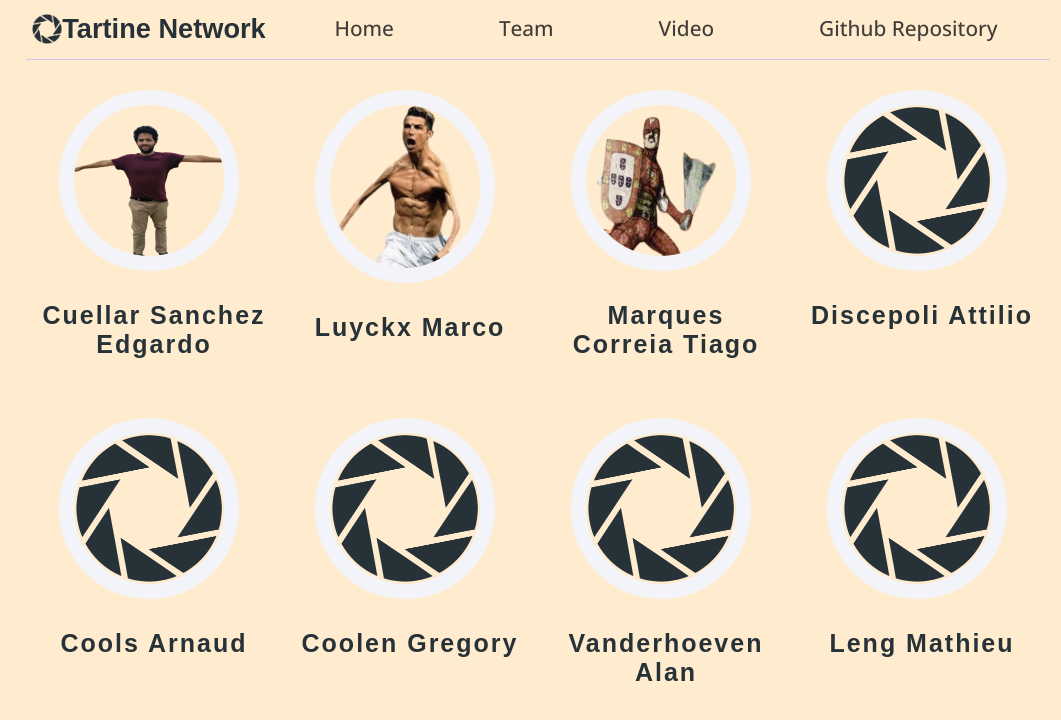
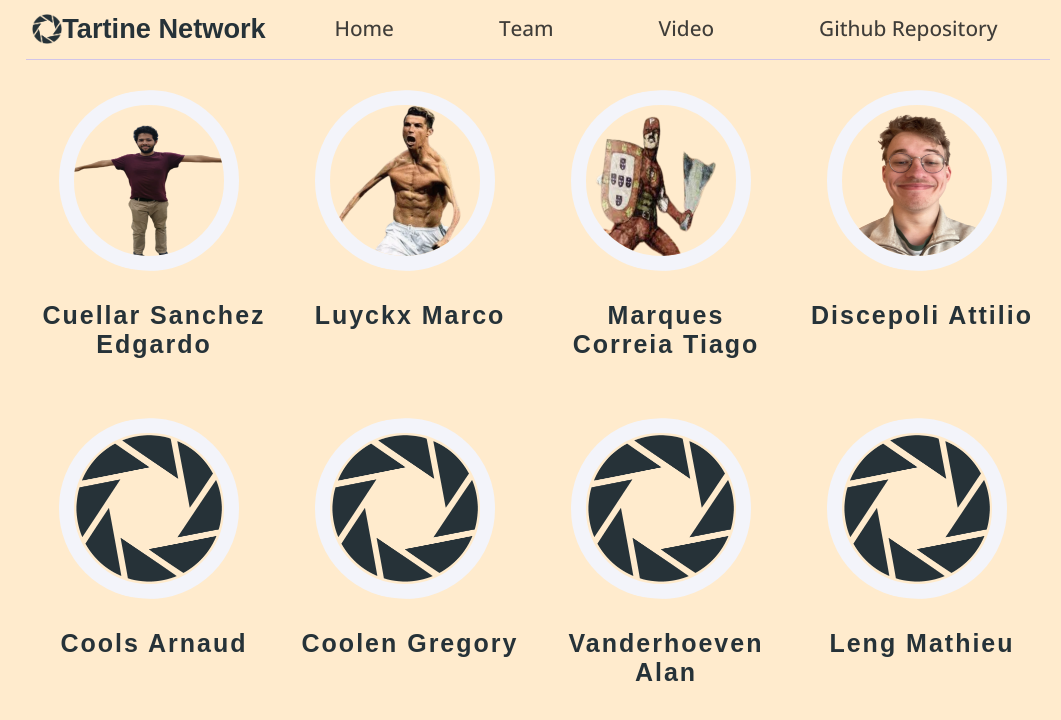
Before and after one commit to maluyckx/Web-App-MNIST, a React (Create React App) app in the folder src/frontend/: page /team in a window 1280 px wide. Shown: the top 720 px of the page, without its empty margins (102-1163 px from the left). Built offline with nearby package versions, Linux system fonts and the light colour scheme.

Commit message:
ajout de Attilio

```diff
--- a/src/frontend/src/component/Team.js
+++ b/src/frontend/src/component/Team.js
@@ -4,6 +4,7 @@ import Logo from "../assets/img/logo.png"
 import Edo_photo from "../assets/img/Edo_photo.png"
 import Marco_photo from "../assets/img/Marco_photo.png"
 import Tiago_photo from "../assets/img/Tiago_photo.png"
+import Attilio_photo from "../assets/img/Attilio_photo.png"
 
 class Team extends Component {
 
@@ -53,7 +54,7 @@ class Team extends Component {
                   <div class="team">
                       <div class="team-img">
                         <a href="https://github.com/adiscepo" target="_blank" >
-                          <img className="logo-header" alt="logo" src={Logo} />
+                          <img className="logo-header" alt="logo" src={Attilio_photo} />
                         </a>
                       </div>
                       <div class="team-content">
```
Also changed, not shown: src/frontend/src/assets/img/Attilio_photo.png (added), src/frontend/src/assets/img/Marco_photo.png.
